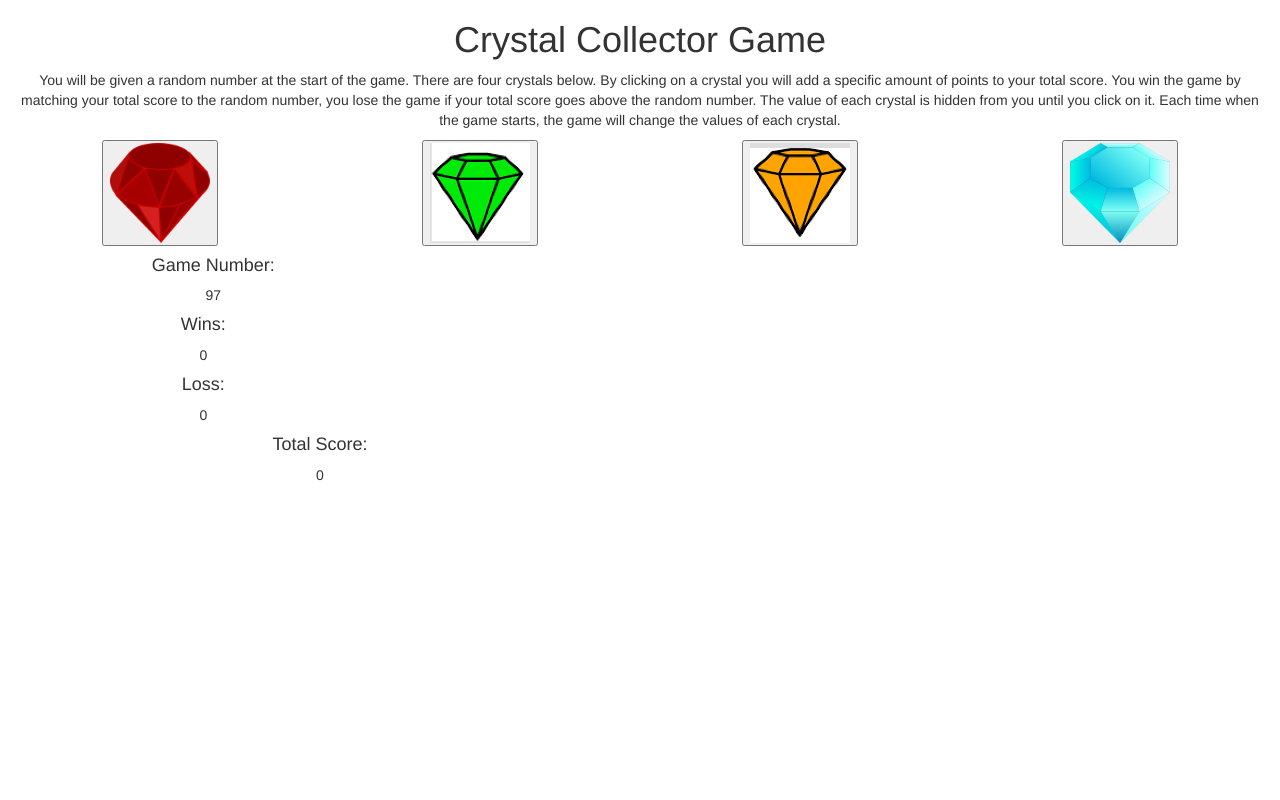
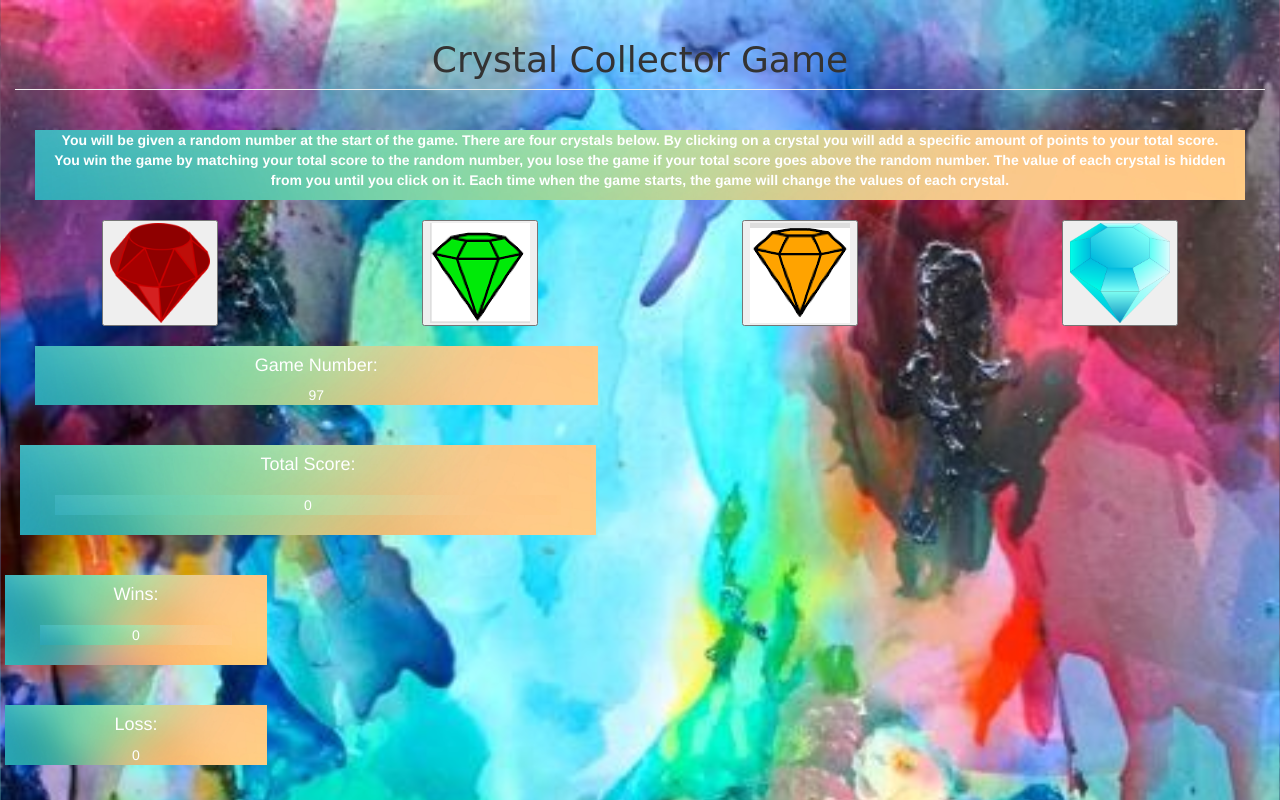
Before and after one commit to Duckiebee/Crystal-Collector, a plain HTML site: page index.html in a window 1280 px wide. Drawn offline with nearby package versions, Linux system fonts and the light colour scheme.

Commit message:
game dressed up

```diff
--- a/assets/css/style.css
+++ b/assets/css/style.css
@@ -2,3 +2,11 @@ img {
 	width:100px;
 	height:100px;
 }
+
+#directions {
+	background-color: #FFD700;
+}
+
+ h1 {font-family: 'Raleway', sans-serif;
+font-family: 'Frijole', cursive;
+}
--- a/index.html
+++ b/index.html
@@ -8,6 +8,31 @@
 	<script src="https://ajax.googleapis.com/ajax/libs/jquery/3.2.1/jquery.min.js"></script>
 	<script src="https://maxcdn.bootstrapcdn.com/bootstrap/3.3.7/js/bootstrap.min.js"></script>
 	<title>Crystal Game- Week 4 HW</title>
+	<style>
+		body {
+			background-image: url("assets/images/Background.jpeg");
+			background-size: 100%;
+		}
+
+
+		#directions, #wins, #totalScoreBox, #lossBox, #winsBox, #gameNumber, #totalScore {
+			background-image: url("assets/images/RainbowBackground.jpeg");
+			background-size: 100%;
+			margin: 20px;
+			color: white;
+
+		}
+		#winLoseBox {
+			width: 40%;
+
+		}
+		#gameNumber, #totalScore {
+			width: 45%;
+
+		}
+
+
+	</style>
 </head>
 <body>
 	<div class="container-fluid">
@@ -15,14 +40,14 @@
 		<!-- Title -->
 		<div class="row">
 			<div class="col-md-12 col-xs-12 text-center">
-				<h1>Crystal Collector Game</h1>
+				<h1 class="page-header">Crystal Collector Game</h1>
 			</div>
 		</div>
 
 		<!-- directions -->
-		<div class="row">
+		<div class="row" id="directions">
 			<div class="col-md-12 col-xs-12 text-center">
-				<p>You will be given a random number at the start of the game.
+				<p class="font-weight-bold"><b>You will be given a random number at the start of the game.
 
 					There are four crystals below. By clicking on a crystal you will add a specific amount of points to your total score.
 
@@ -31,7 +56,7 @@
 					The value of each crystal is hidden from you until you click on it.
 
 					Each time when the game starts, the game will change the values of each crystal.
-				</p>
+				</b></p>
 			</div>
 		</div>
 		<div class="row">
@@ -48,32 +73,33 @@
 				<button id="blue"><img id="blue" src="assets/images/BlueCrystal.png"></button>
 			</div>
 		</div>
-
-		<div class="row">
-			<div class="col-md-4 col-xs-4 text-center">
+		<div class="row" id="gameNumber">
+			<div class="col-md-12 col-xs-12 text-center">
 				<h4>Game Number: </h4><div id="randomNumber"></div>
 			</div>
 		</div>
+
+	<div class="row">
+		<div class="col-xs-12 text-center" id=totalScore>
+			<h4>Total Score: </h4><div id="totalScoreBox">0</div>
+		</div>
+	</div>
+</div>
+
 		<div class="row">
 			<div id="winLoseBox">
-					<div class="row">
-						<div class="col-xs-4 text-center">
-							<h4>Wins: </h4><div id="wins">0</div>
-						</div>
-					</div>
-					<div class="row">
-						<div class="col-xs-4 text-center">
-							<h4>Loss: </h4><div id="loss">0</div>
-						</div>
-					</div>
+
+				<div class="col-xs-6 text-center" id=winsBox>
+					<h4>Wins: </h4><div id="wins">0</div>
+				</div>
+
+
+			<div class="col-xs-6 text-center" id=lossBox>
+				<h4>Loss: </h4><div id="loss">0</div>
 			</div>
 		</div>
-		<div class="row">
-			<div class="col-xs-6 text-center">
-				<h4>Total Score: </h4><div id="totalScoreBox">0</div>
-			</div>
 		</div>
-	</div>
-	<script type="text/javascript" src="assets/javascript/game.js"></script>
+
+<script type="text/javascript" src="assets/javascript/game.js"></script>
 </body>
 </html>
```
Also changed, not shown: assets/images/Background.jpeg (added), assets/images/RainbowBackground.jpeg (added), 3 other files.
